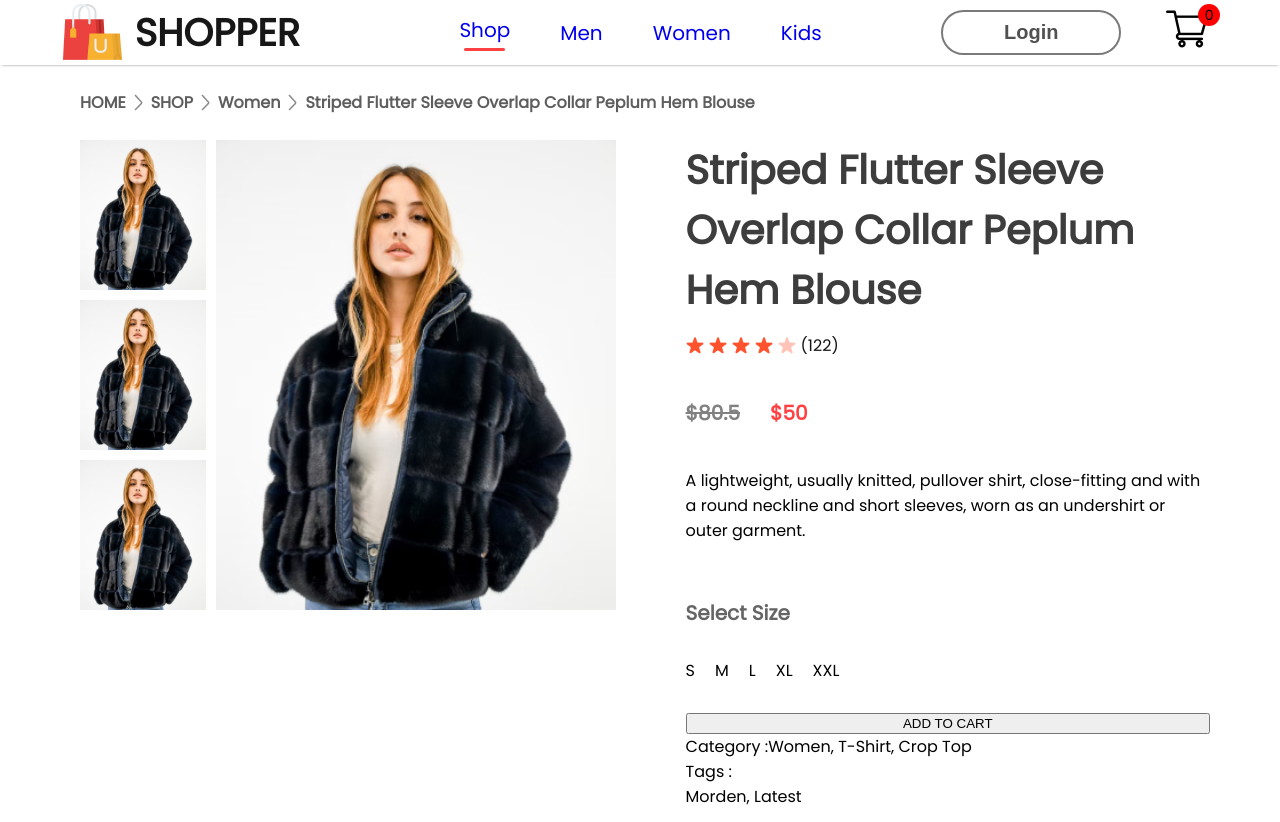
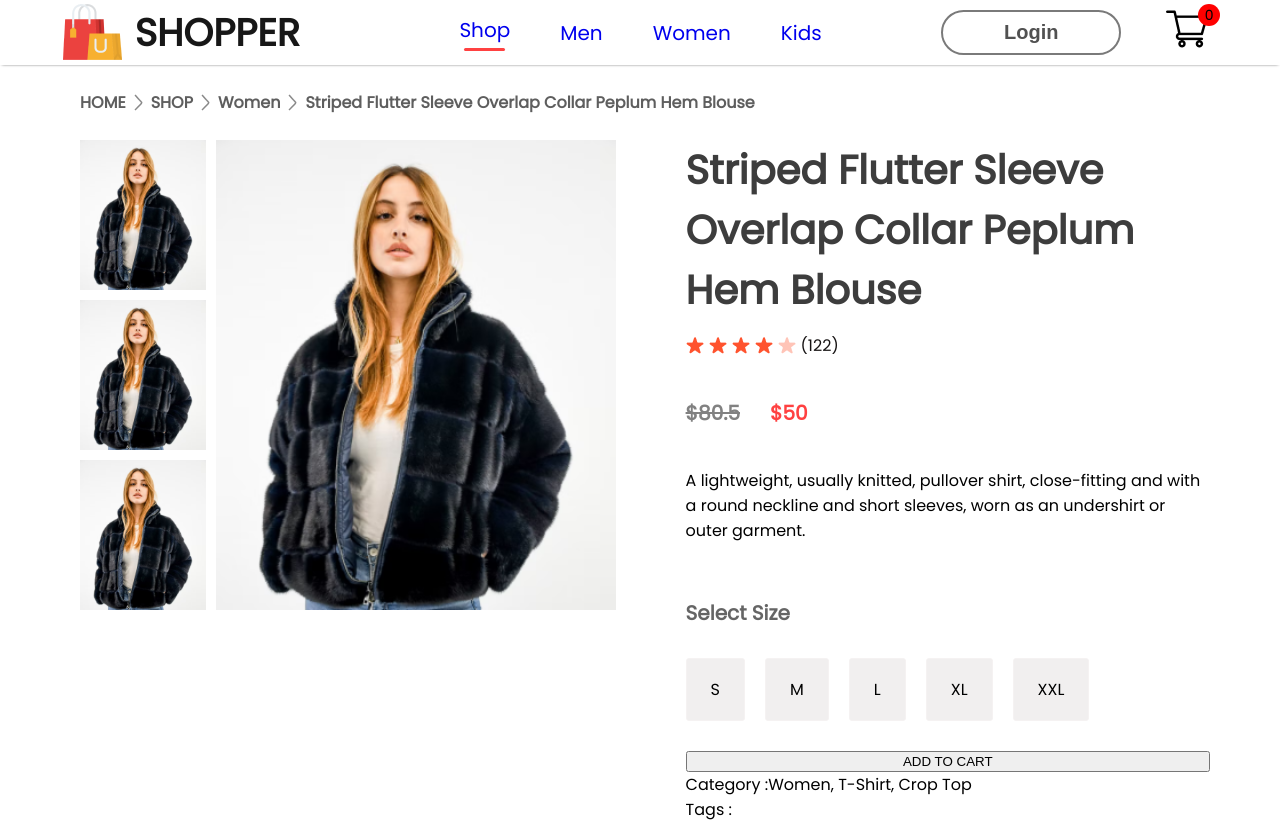
Before and after one commit to mohitdhanorkar/E-Commerce, a React (Create React App) app in the folder e-commerce/: page /product/1 in a window 1280 px wide. Shown: the top 822 px of the page. Built offline with nearby package versions, Linux system fonts and the light colour scheme.

Commit message:
styling to sizes

```diff
--- a/e-commerce/src/Components/ProductDisplay/productdisplay.css
+++ b/e-commerce/src/Components/ProductDisplay/productdisplay.css
@@ -65,3 +65,10 @@
     margin: 30px 0px;
     gap: 20px;
 }
+.productdisplay-right-sizes div{
+    padding: 18px 24px;
+    background: #f1efef;
+    border: 1px solid #f5f2f2;
+    border-radius: 3px;
+    cursor: pointer;
+}
```
